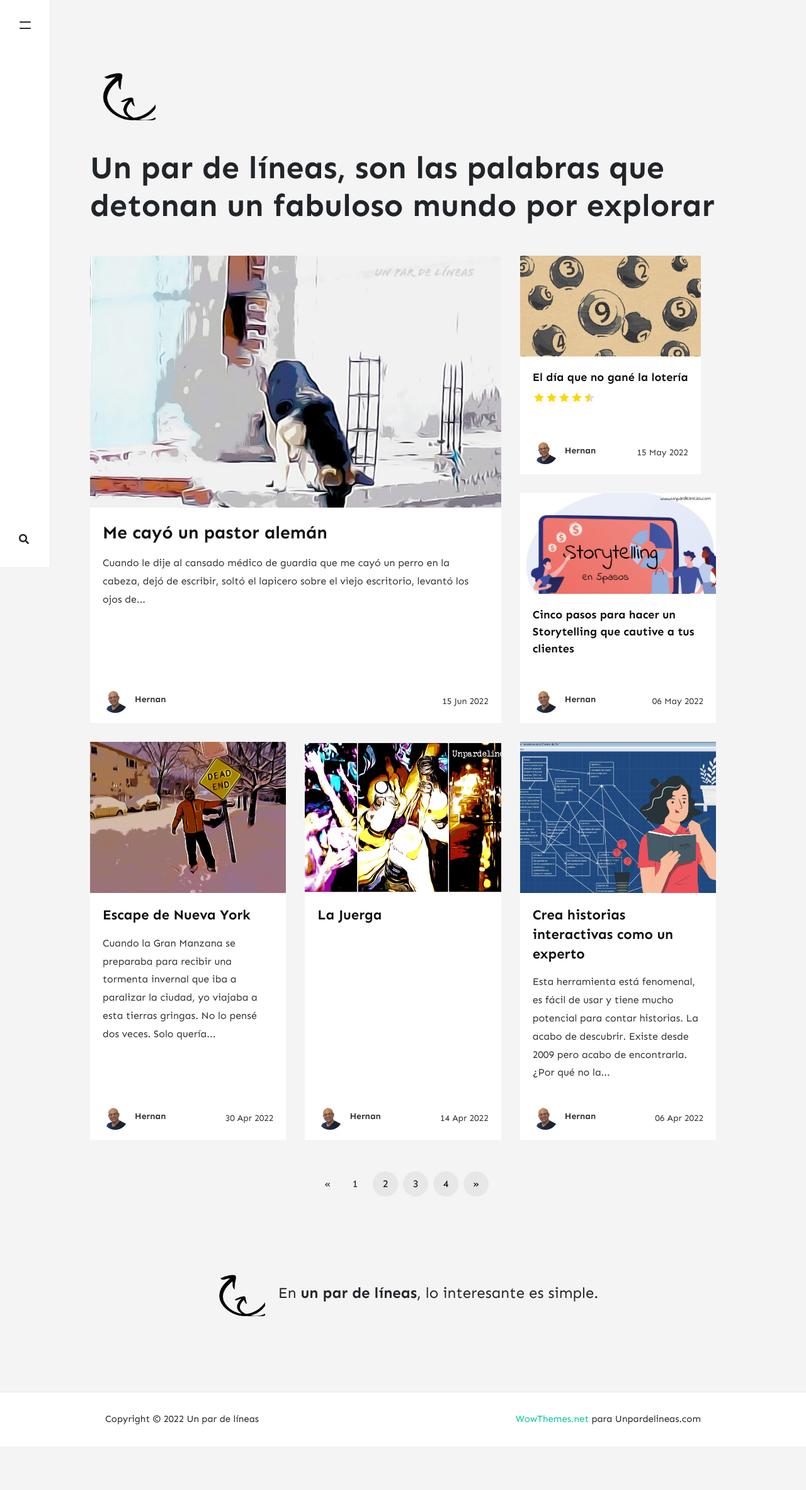
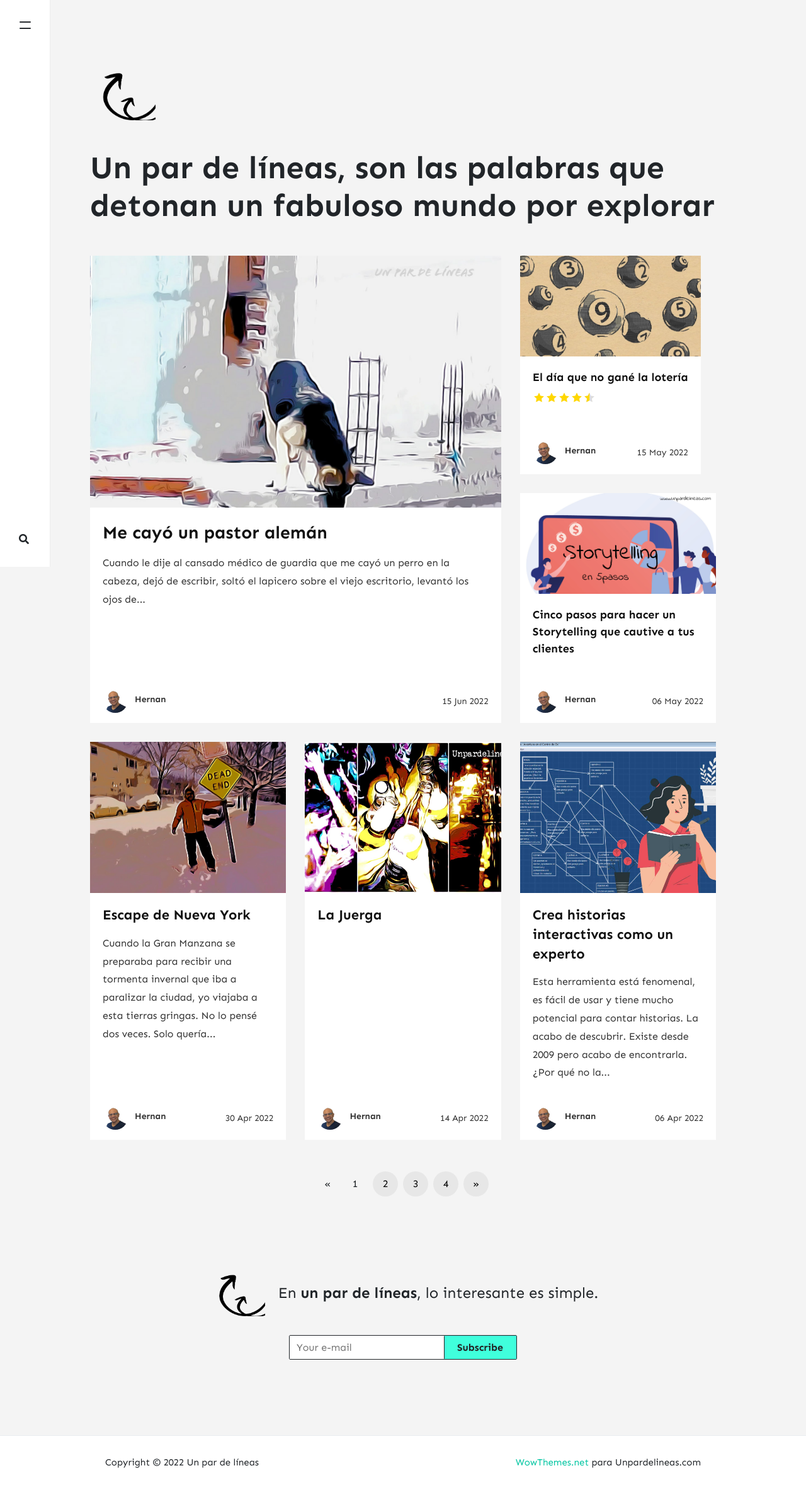
Before and after one commit to kanancho/unpardelineas, a Jekyll site: the page built from index.html, in a window 1280 px wide. Shown: the whole page at 63% size. Built offline with Jekyll 4.4.1, drawn with Linux system fonts in a browser that asks for light colours; nearby versions of some CDN libraries; the list of posts is cut into pages by our own code; comment, search, counter and statistics services are not loaded; before the commit the page ends 2297 px from its top, so only the background shows below that.

Commit message:
Update default.html

```diff
--- a/_layouts/default.html
+++ b/_layouts/default.html
@@ -111,6 +111,12 @@
     ================================================== -->
     <div class="newsletter text-center">
         <span class="h4"><img src="{{ site.baseurl }}/{{ site.logo }}" class="newsletter-logo" alt="{{site.title}}"> &nbsp; En <b>un par de líneas</b>, lo interesante es simple.</span>
+   	    <form action="{{site.mailchimp-list}}" method="post" name="mc-embedded-subscribe-form" class="wj-contact-form validate" target="_blank" novalidate>
+            <div class="mc-field-group d-inline-flex">
+            <input type="email" placeholder="Your e-mail" name="EMAIL" class="required email" id="mce-EMAIL" autocomplete="on" required>
+            <input type="submit" value="Subscribe" name="subscribe" class="heart">
+            </div>
+        </form>
     </div>
     {% endif %}
 
```
